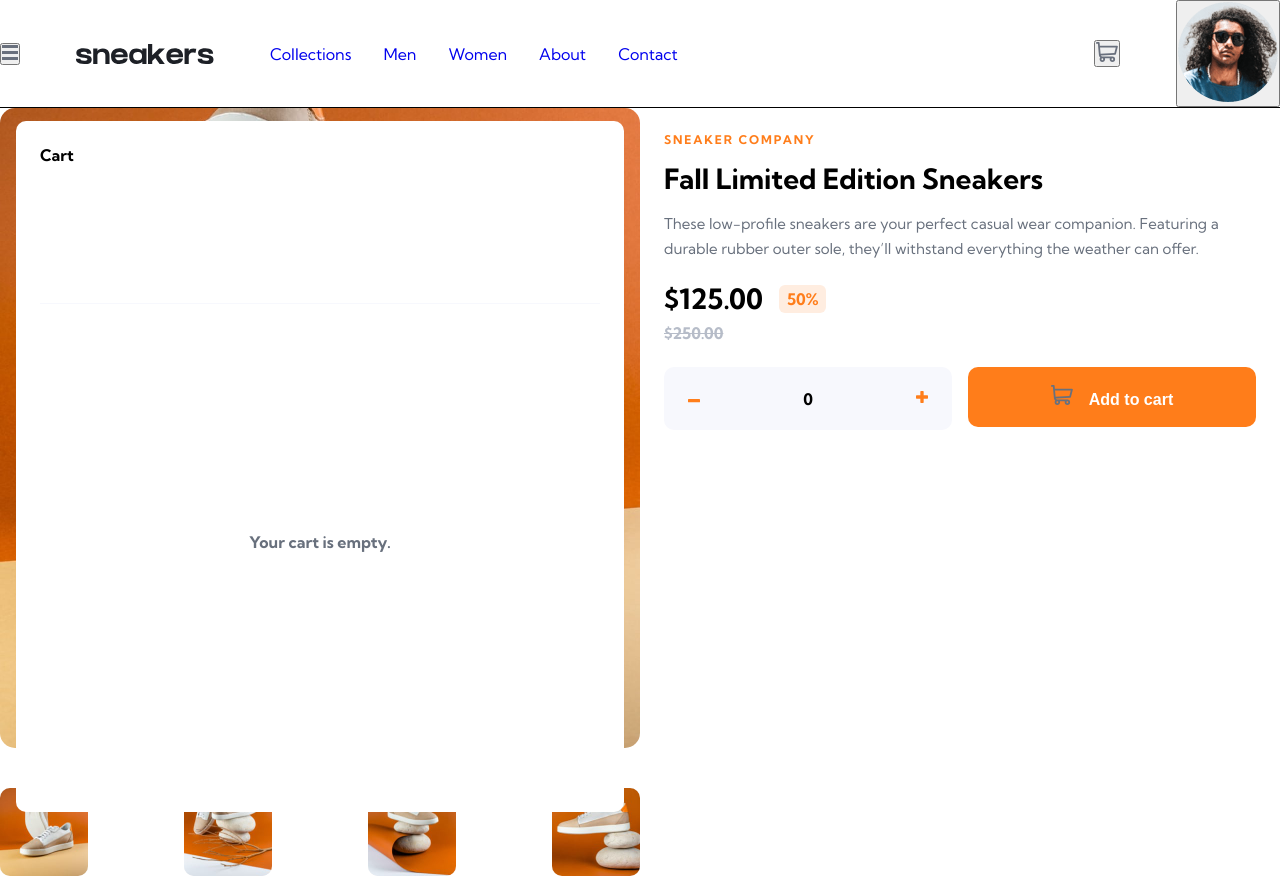
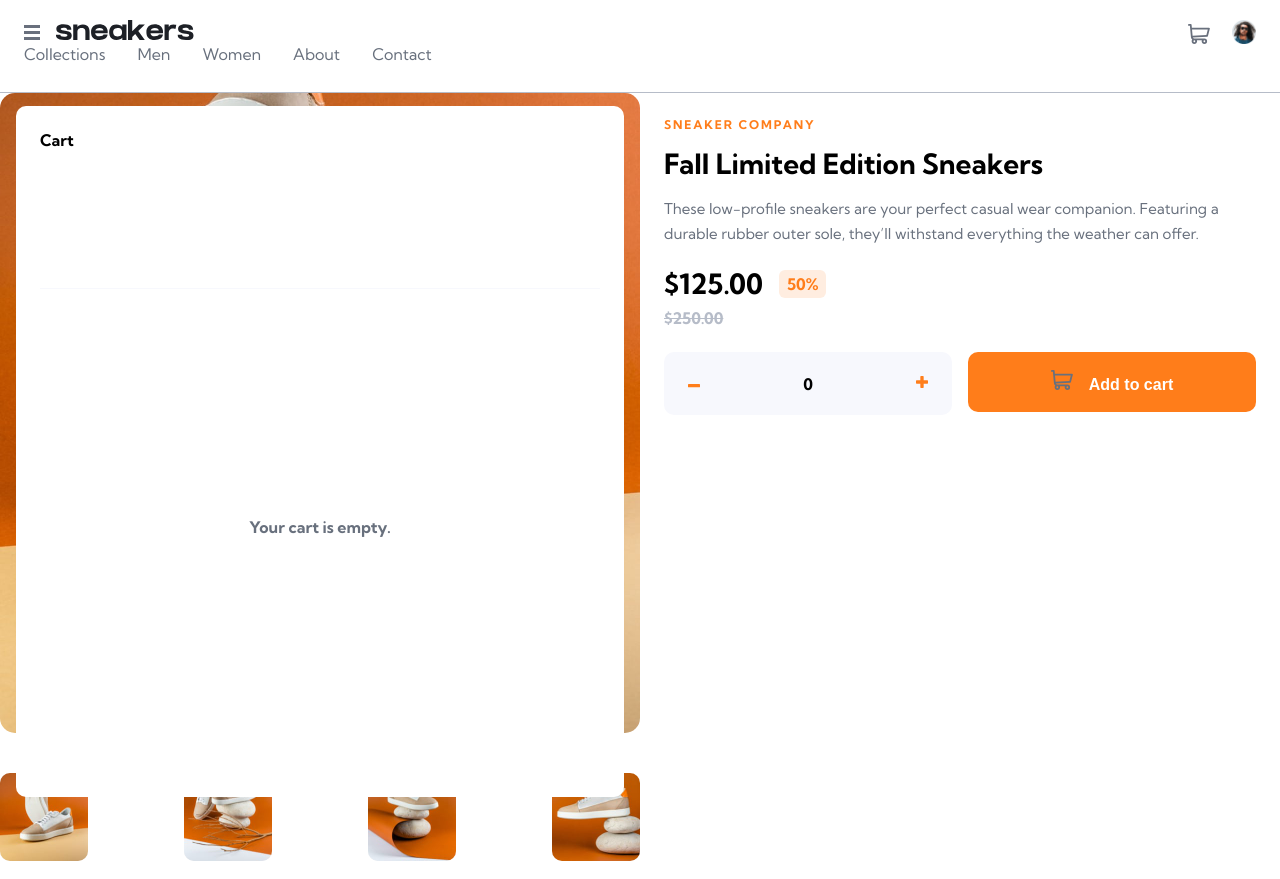
Before and after one commit to enrihg/ecommerce-product-page, a React (Vite) app: page / in a window 1280 px wide. Built offline with nearby package versions, Linux system fonts and the light colour scheme.

Commit message:
header style improved

```diff
--- a/src/components/Header/Header.css
+++ b/src/components/Header/Header.css
@@ -1,12 +1,13 @@
 .header {
     display: flex;
     justify-content: space-between;
-    border-bottom: 1px solid black;
+    border-bottom: 1px solid var(--clr-300);
+    padding: 1.25rem 1.5rem 1.75rem 1.5rem;
 
-    >:nth-child(n) {
-        display: flex;
-        align-items: center;
-        column-gap: 3.5rem;
+    .menu-button {
+        border: none;
+        background: none;
+        margin-right: 1rem;
     }
 
     ul {
@@ -16,7 +17,29 @@
     }
 
     a {
+        color: var(--clr-700);
         text-decoration: none;
+    }
+
+    a:hover {
+        color: var(--clr-900);
+        border-bottom: 3px solid var(--clr-primary-400);
+    }
+
+    .shopping-cart {
+        border: none;
+        background: none;
+    }
+
+    .profile-avatar {
+        border: none;
+        background: none;
+        margin-left: 1.375rem;
+
+        img {
+            width: 1.5rem;
+            height: 1.5rem;
+        }
     }
 }
 
@@ -24,4 +47,12 @@
     .header .navbar {
         display: none;
     }
+
+
 }
+
+@media screen and (width>=800px) {
+    .header .menu {
+        display: none;
+    }
+}
--- a/src/components/Header/Header.jsx
+++ b/src/components/Header/Header.jsx
@@ -14,7 +14,7 @@ function Header() {
     return (
         <header className='header'>
             <div>
-                <button><img src={iconMenu} alt="menu icon" /></button>
+                <button className='menu-button'><img src={iconMenu} alt="menu icon" /></button>
                 <img src={logo} alt="logo" />
                 <nav className='navbar'>
                     <ul>
@@ -27,8 +27,8 @@ function Header() {
                 </nav>
             </div>
             <div>
-                <button onClick={toggleCart}><img src={iconCart} alt="shopping cart" /></button>
-                <button><img src={avatar} alt="my profile" /></button>
+                <button className='shopping-cart' onClick={toggleCart}><img src={iconCart} alt="shopping cart" /></button>
+                <button className='profile-avatar'><img src={avatar} alt="my profile" /></button>
             </div>
         </header>
     )
```
